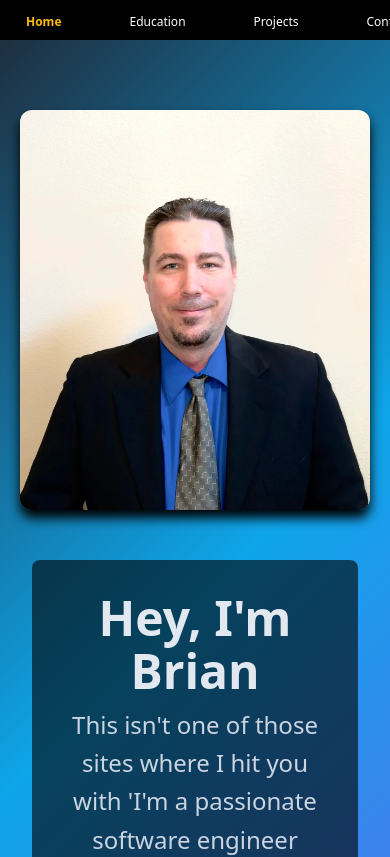
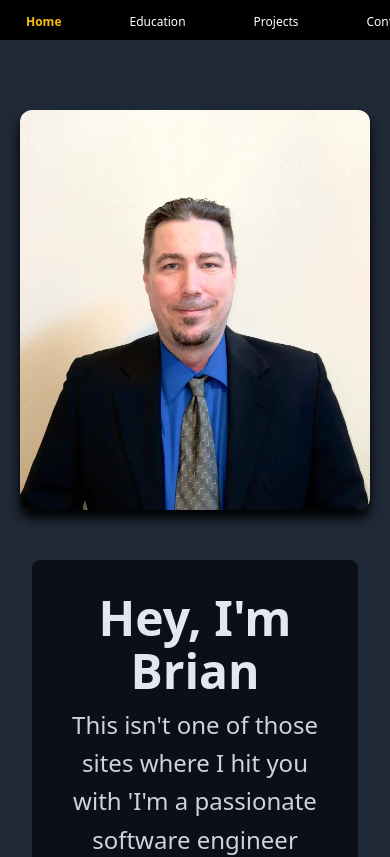
Before and after one commit to clutch42/brian-engel-portfolio, a React (Vite) app: page / in a window 390 px wide. Shown: the top 857 px of the page. Built offline with nearby package versions, Linux system fonts and the light colour scheme.

Commit message:
solid color for mobile bg

```diff
--- a/src/App.css
+++ b/src/App.css
@@ -95,6 +95,7 @@ p {
   width: 100%;
   min-height: 100vh;
   z-index: -1;
+  will-change: background-position;
 }
 
 @keyframes gradientShift {
@@ -129,6 +130,7 @@ p {
 @media (max-width: 768px) {
   .animated-bg {
     animation: none; /* Disable animation for mobile devices */
+    background: #1f2937;
     background-size: 100% 100%; /* Ensure background still covers the screen */
   }
 }
```
